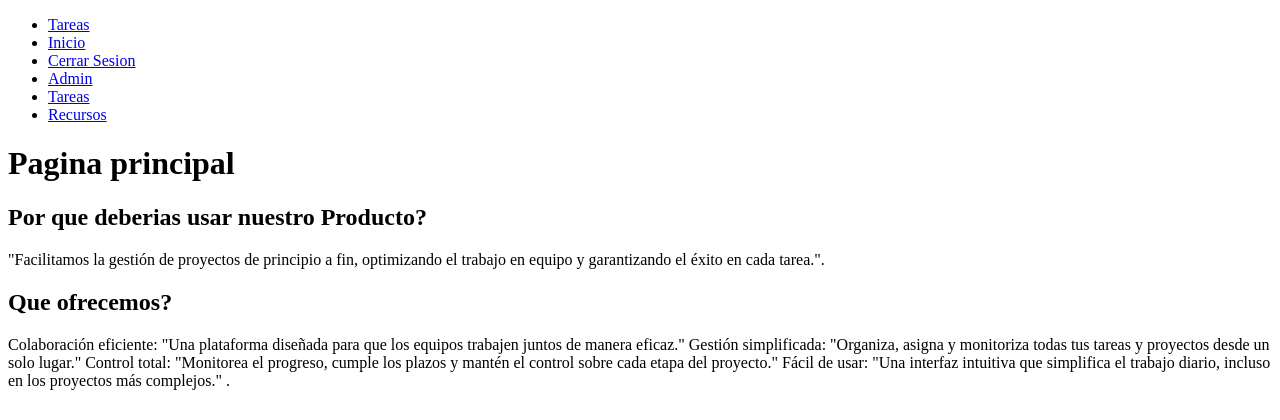
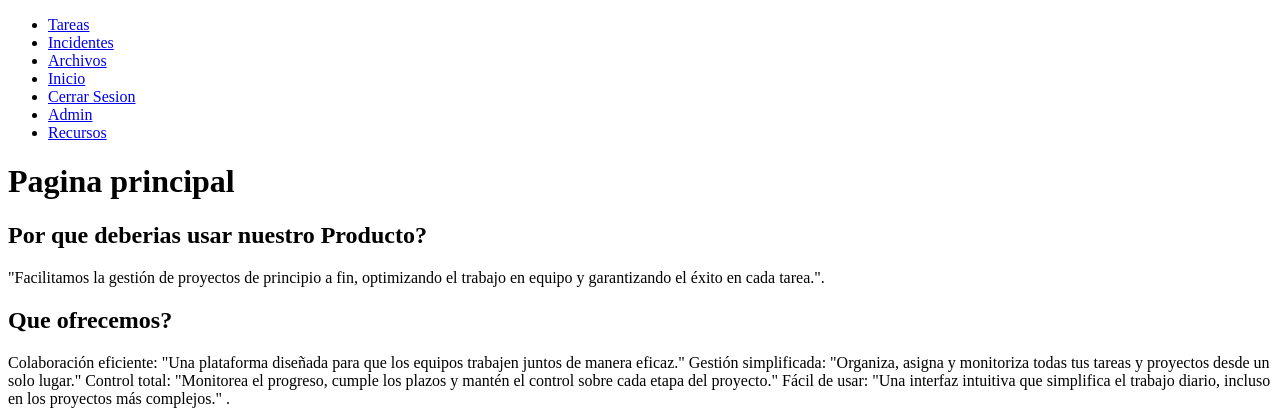
Before and after one commit to Norlynm/Proyecto, a Django app: page /proyecto/ in a window 1280 px wide. Shown: the top 420 px of the page. Run offline with Django 5.2, Linux system fonts and the light colour scheme; a user stored in the database is signed in; parts of the project's set-up code (start-up, migrations or seed data) failed here and were passed over.

Commit message:
Revert "Merge branch 'jorgerama1.0' of https://github.com/Norlynm/Proyecto into jorgerama1.0"
This reverts commit 2fdc7bdd40c516ddea85dba8b04a400689226e02, reversing
changes made to 19acd25f4e59ebd7a7597b93fb2fa6dea0459820.

```diff
--- a/Gestion_Proyecto_costru/Menu/templates/base.html
+++ b/Gestion_Proyecto_costru/Menu/templates/base.html
@@ -12,9 +12,11 @@
 
         <li>
             <a href="/tareas">Tareas</a>
+        </li>
 
+        <li><a href="/incidentes">Incidentes</a></li>
+        <li><a href="/archivos">Archivos</a></li>
 
-        </li>
 
         <li>
             <a href="/principal">Inicio</a>
@@ -26,12 +28,6 @@
         </li>
          <li>
             <a href="/Usuario">{{ user.username }}</a>
-
-
-        </li>
-        <li>
-            <a href="/tareas">Tareas</a>
-
 
         </li>
         <li>
--- a/Gestion_Proyecto_costru/Menu/templates/tareas.html
+++ b/Gestion_Proyecto_costru/Menu/templates/tareas.html
@@ -2,8 +2,6 @@
 {% extends 'base.html' %}
 
 {% block content %}
-{% csrf_token %}
 <h1>Primeras Tareas</h1>
 
-{{form}}
 {% endblock %}
--- a/Gestion_Proyecto_costru/Menu/views.py
+++ b/Gestion_Proyecto_costru/Menu/views.py
@@ -40,7 +40,9 @@ def registro(request):
 
 #Funcion que lo que hace es que te lleva a la pagina de tareas
 def tareas(request):
-    return render(request, 'tareas.html')
+    return render(request, 'tareas.html'{
+        'form':
+    })
 
 #Esta funcion cierra el usuario
 def cerrar_sesion(request):
```
